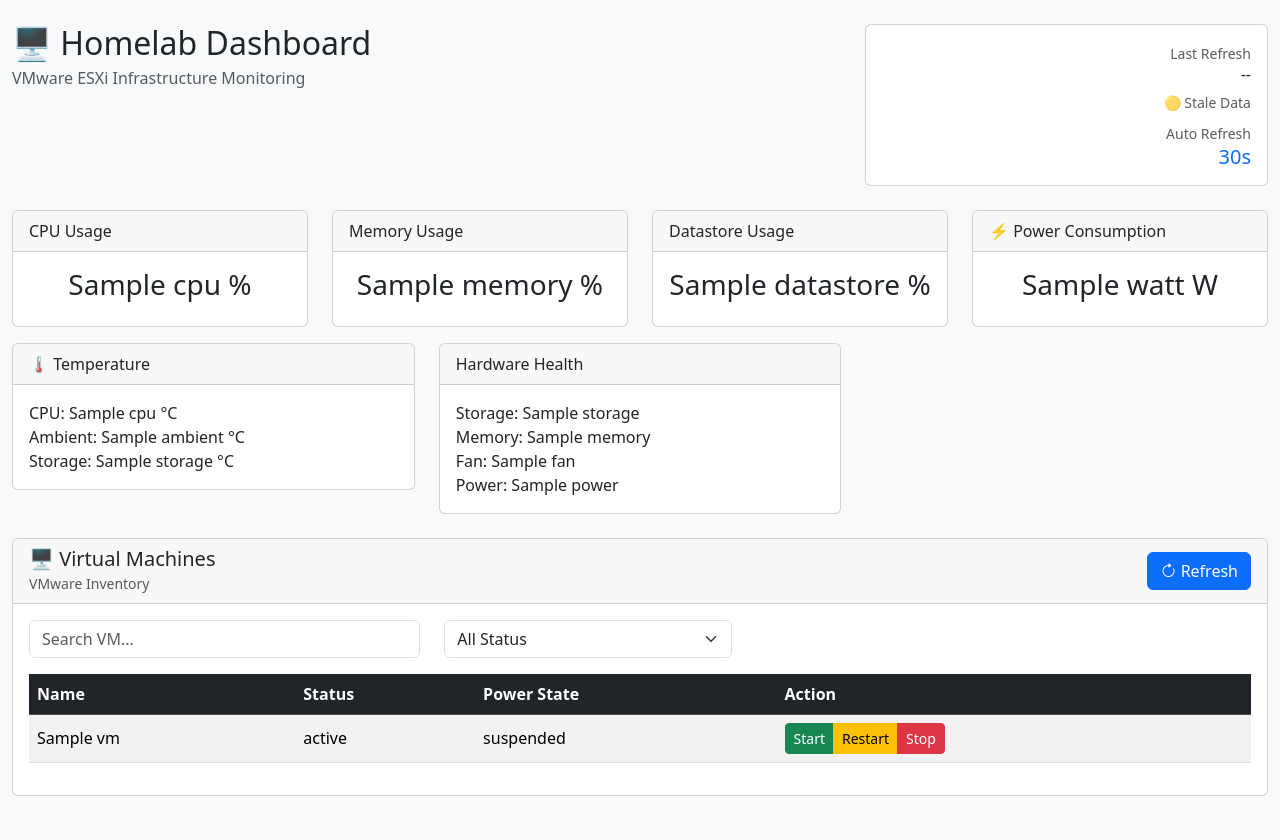
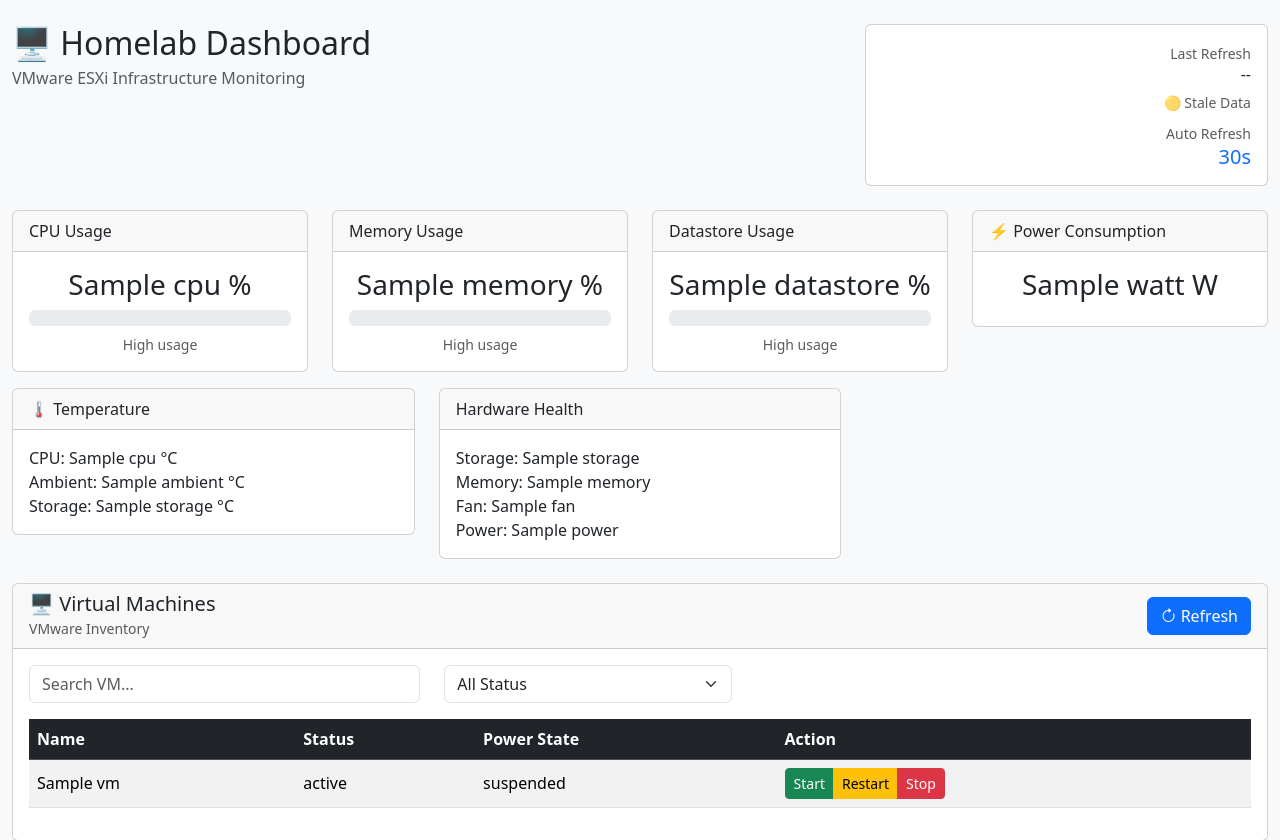
Before and after one commit to leekampgreen-hash/homelab-dashboard, a FastAPI app: template app/templates/index.html in a window 1280 px wide. Shown: the top 840 px of the page. Before the commit the page ends 796 px from the top, so only its background shows below. Run offline with FastAPI, Linux system fonts and the light colour scheme; the template is opened without the code that fills it: most values are stand-ins (such as "Sample title", 1, 10 or a date in 2020); some libraries are stand-ins or nearby versions.

Commit message:
Improve infrastructure summary cards

```diff
--- a/app/templates/components/summary_cards.html
+++ b/app/templates/components/summary_cards.html
@@ -7,9 +7,31 @@
                 CPU Usage
             </div>
             <div class="card-body text-center">
-                <h3 id="cpu">
+                <h3 id="cpu" class="mb-2">
                     {{ summary.cpu }} %
                 </h3>
+                <div
+                    class="progress"
+                    role="progressbar"
+                    aria-label="CPU usage"
+                    aria-valuenow="{{ summary.cpu }}"
+                    aria-valuemin="0"
+                    aria-valuemax="100"
+                >
+                    <div
+                        class="progress-bar {% if summary.cpu < 50 %}bg-success{% elif summary.cpu < 80 %}bg-warning{% else %}bg-danger{% endif %}"
+                        style="width: {{ summary.cpu }}%"
+                    ></div>
+                </div>
+                <small class="text-muted d-block mt-2">
+                    {% if summary.cpu < 50 %}
+                        Normal
+                    {% elif summary.cpu < 80 %}
+                        Moderate usage
+                    {% else %}
+                        High usage
+                    {% endif %}
+                </small>
             </div>
         </div>
     </div>
@@ -22,9 +44,31 @@
                 Memory Usage
             </div>
             <div class="card-body text-center">
-                <h3 id="memory">
+                <h3 id="memory" class="mb-2">
                     {{ summary.memory }} %
                 </h3>
+                <div
+                    class="progress"
+                    role="progressbar"
+                    aria-label="Memory usage"
+                    aria-valuenow="{{ summary.memory }}"
+                    aria-valuemin="0"
+                    aria-valuemax="100"
+                >
+                    <div
+                        class="progress-bar {% if summary.memory < 50 %}bg-success{% elif summary.memory < 80 %}bg-warning{% else %}bg-danger{% endif %}"
+                        style="width: {{ summary.memory }}%"
+                    ></div>
+                </div>
+                <small class="text-muted d-block mt-2">
+                    {% if summary.memory < 50 %}
+                        Normal
+                    {% elif summary.memory < 80 %}
+                        Moderate usage
+                    {% else %}
+                        High usage
+                    {% endif %}
+                </small>
             </div>
         </div>
     </div>
@@ -37,9 +81,31 @@
                 Datastore Usage
             </div>
             <div class="card-body text-center">
-                <h3 id="datastore">
+                <h3 id="datastore" class="mb-2">
                     {{ summary.datastore }} %
                 </h3>
+                <div
+                    class="progress"
+                    role="progressbar"
+                    aria-label="Datastore usage"
+                    aria-valuenow="{{ summary.datastore }}"
+                    aria-valuemin="0"
+                    aria-valuemax="100"
+                >
+                    <div
+                        class="progress-bar {% if summary.datastore < 50 %}bg-success{% elif summary.datastore < 80 %}bg-warning{% else %}bg-danger{% endif %}"
+                        style="width: {{ summary.datastore }}%"
+                    ></div>
+                </div>
+                <small class="text-muted d-block mt-2">
+                    {% if summary.datastore < 50 %}
+                        Normal
+                    {% elif summary.datastore < 80 %}
+                        Moderate usage
+                    {% else %}
+                        High usage
+                    {% endif %}
+                </small>
             </div>
         </div>
     </div>
```
